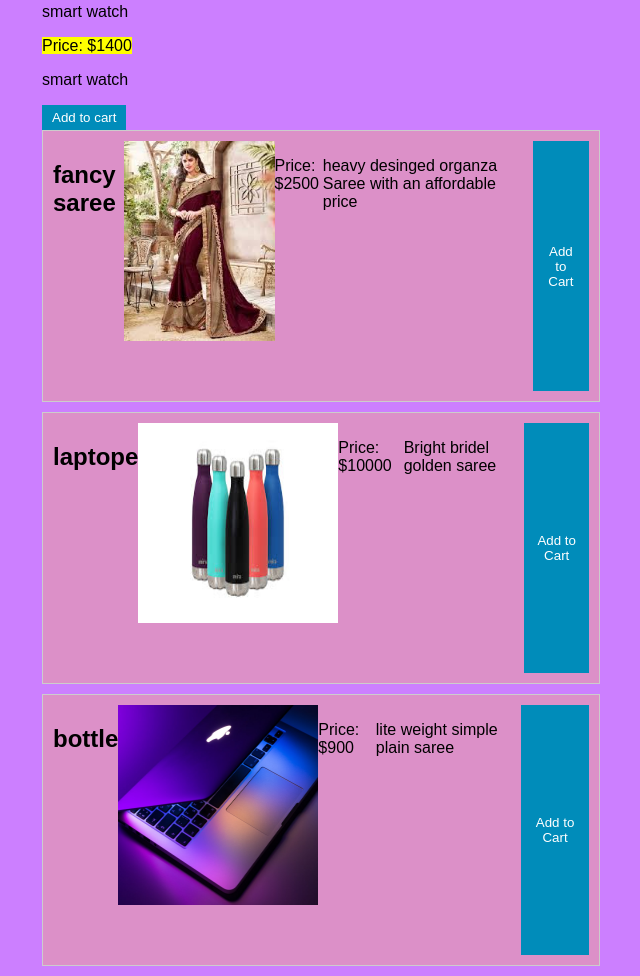
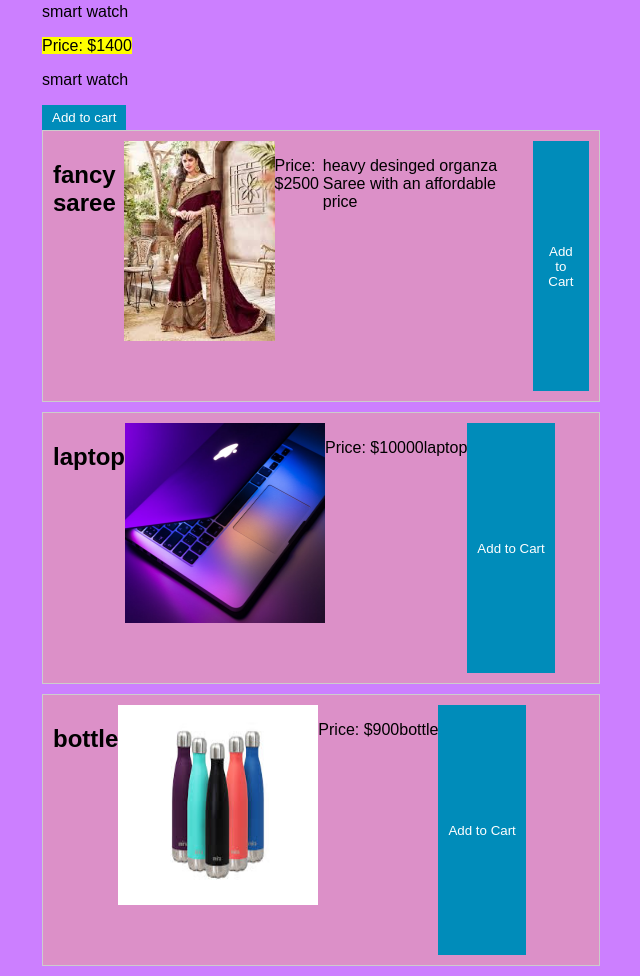
Before and after one commit to sindh123a/clientvalidation6612, a plain HTML site: page index.html in a window 1280 px wide. Shown: the part 651-1627 px from the top of the page, without its empty margins (9-649 px from the left). Drawn offline with Linux system fonts and the light colour scheme.

Commit message:
Update index.html

```diff
--- a/index.html
+++ b/index.html
@@ -56,17 +56,17 @@
                 <button class="add-to-cart" onclick="addToCart('fancy saree', 2500)">Add to Cart</button>
             </div>
         <div class="product">
-            <h2>laptope</h2>
-                <img src="img4.png" width="200px" height="200px">
+            <h2>laptop</h2>
+                <img src="img5.png" width="200px" height="200px">
                 <p>Price: $10000</p>
-                <p>Bright bridel golden saree</p>
+                <p>laptop</p>
                 <button class="add-to-cart" onclick="addToCart('laptop', 10000)">Add to Cart</button>
             </div>
         <div class="product">
             <h2>bottle</h2>
-                <img src="img5.png" width="200px" height="200px">
+                <img src="img4.png" width="200px" height="200px">
                 <p>Price: $900</p>
-                <p>lite weight simple plain saree</p>
+                <p>bottle</p></p>
                 <button class="add-to-cart" onclick="addToCart('bottle', 900)">Add to Cart</button>
             </div>
     	</div>
```
